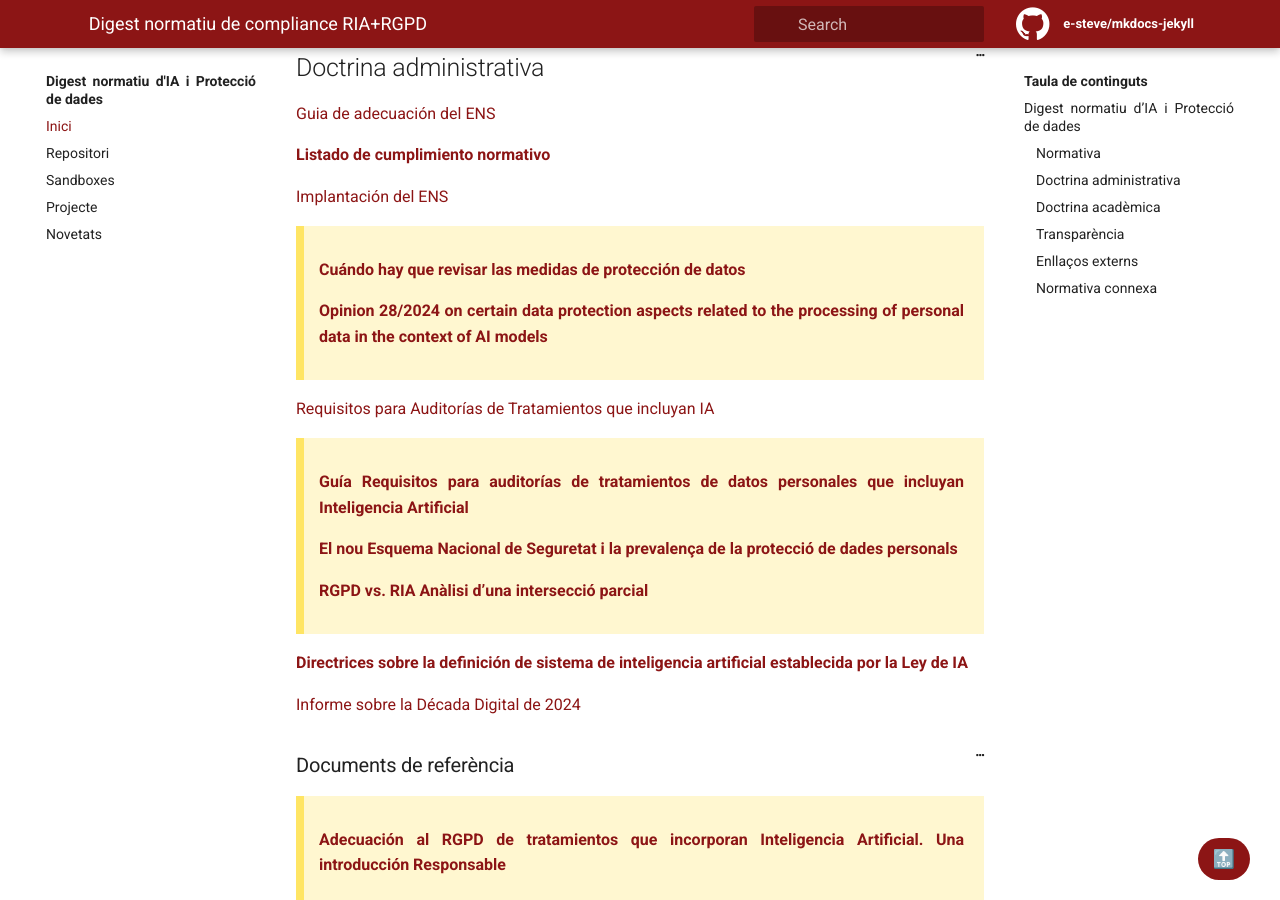
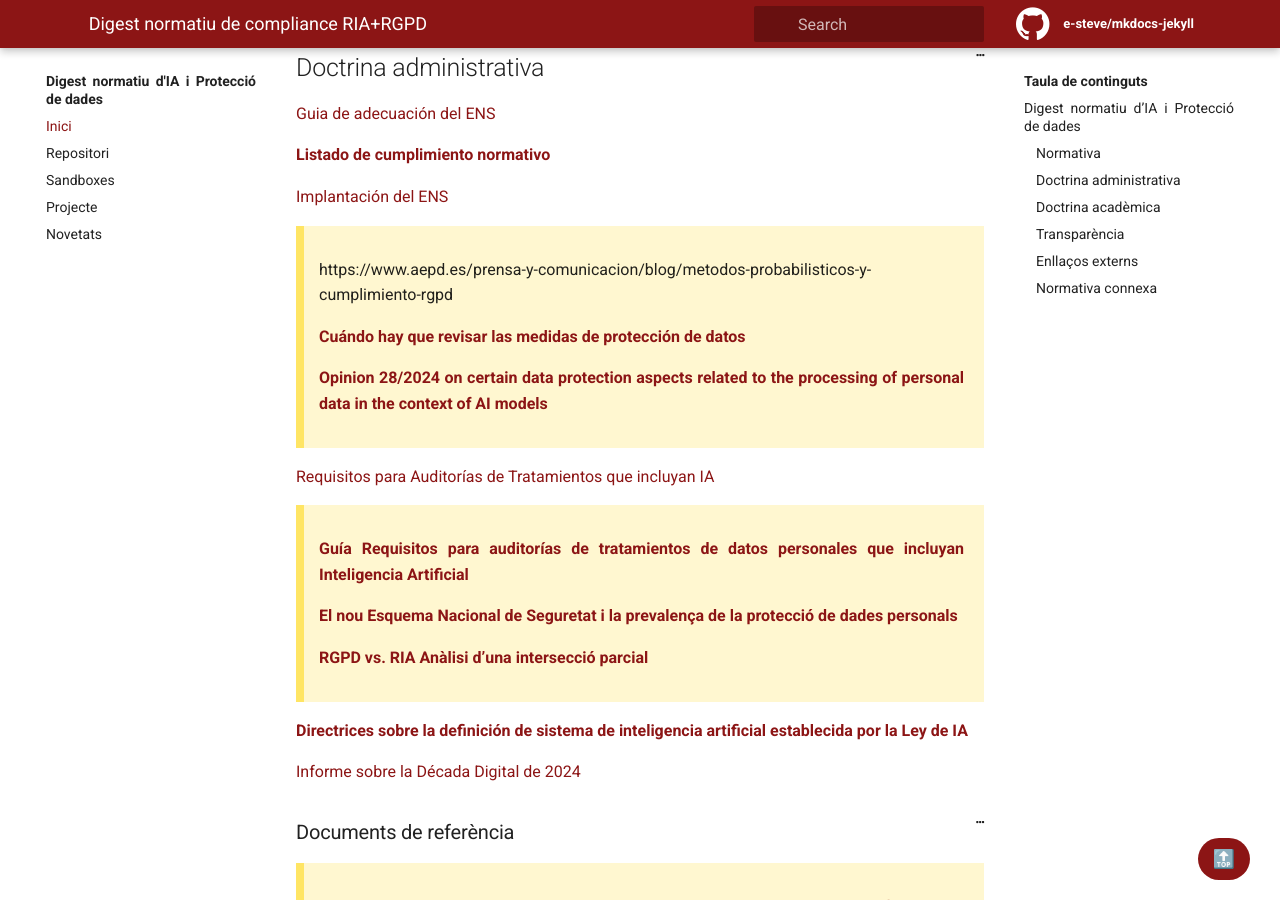
Before and after one commit to e-steve/e-steve.github.io, a Jekyll site: the page built from pages/index.md, in a window 1280 px wide and 900 px high, scrolled down 3707 px. Built offline with Jekyll 4.4.1, drawn with Linux system fonts in a browser that asks for light colours; part of the change alters nothing that is shown.

Commit message:
Update index.md

```diff
--- a/pages/index.md
+++ b/pages/index.md
@@ -132,6 +132,8 @@ En estos casos, el tercero tendrá también la consideración de encargado del t
 [Implantación del ENS](https://ametic.es/wp-content/uploads/2022/07/guia_ENS_AMETIC.pdf)
 
 >
+>https://www.aepd.es/prensa-y-comunicacion/blog/metodos-probabilisticos-y-cumplimiento-rgpd
+>
 [**Cuándo hay que revisar las medidas de protección de datos**](https://www.aepd.es/prensa-y-comunicacion/blog/cuando-hay-que-revisar-las-medidas-de-proteccion-de-datos)
 >
 [**Opinion 28/2024 on certain data protection aspects related to the processing of personal data in the context of AI models**](https://www.edpb.europa.eu/our-work-tools/our-documents/opinion-board-art-64/opinion-282024-certain-data-protection-aspects_en)
```
